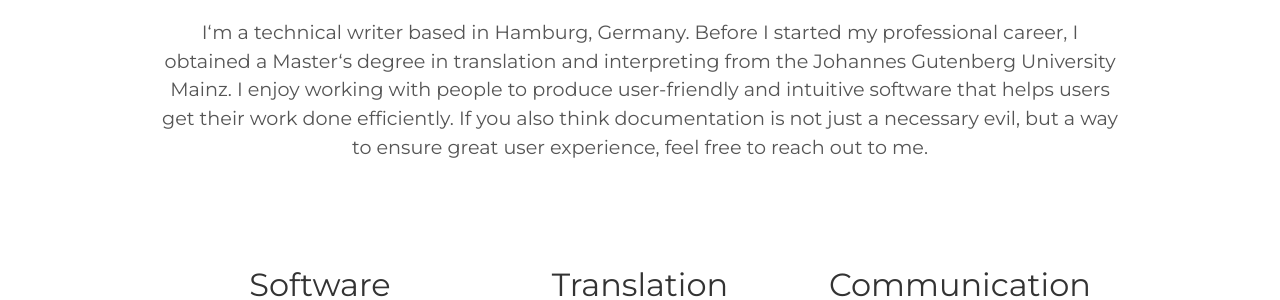
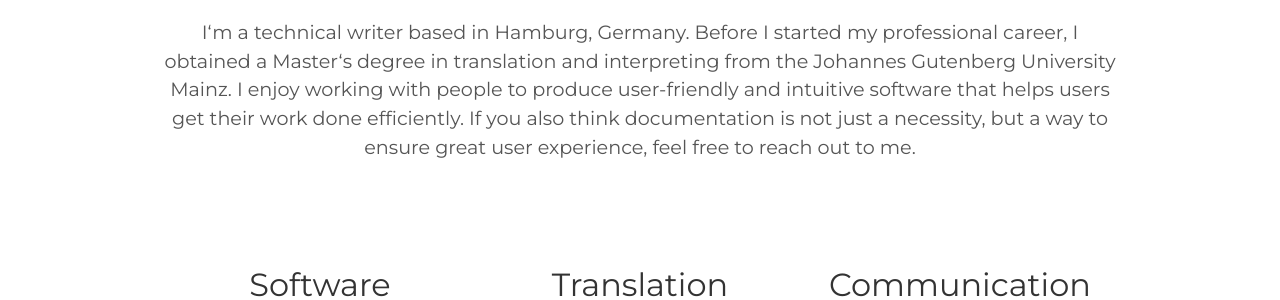
Before and after one commit to mbaudewig/mbaudewig.github.io, a Jekyll site: the page built from index.html, in a window 1280 px wide. Shown: the part 1039-1339 px from the top of the page. Built offline with Jekyll 4.4.1, drawn with Linux system fonts in a browser that asks for light colours.

Commit message:
Update _config.yml
format changes

```diff
--- a/_config.yml
+++ b/_config.yml
@@ -6,7 +6,10 @@ description: Mareike Baudewig's professional portfolio site
 
 # User settings
 username: Mareike Baudewig
-user_description: I‘m a technical writer based in Hamburg, Germany. Before I started my professional career, I obtained a Master‘s degree in translation and interpreting from the Johannes Gutenberg University Mainz. I enjoy working with people to produce user-friendly and intuitive software that helps users get their work done efficiently. If you also think documentation is not just a necessary evil, but a way to ensure great user experience, feel free to reach out to me.
+user_description: |
+  I‘m a technical writer based in Hamburg, Germany. Before I started my professional career, I obtained a Master‘s degree in translation and interpreting from the Johannes Gutenberg University Mainz. I enjoy working with people to produce user-friendly and intuitive software that helps users get their work done efficiently.
+
+  If you also think documentation is not just a necessity, but a way to ensure great user experience, feel free to reach out to me.
 user_title: Technical Writer
 email: mareikebaudewig@gmail.com
 
```
